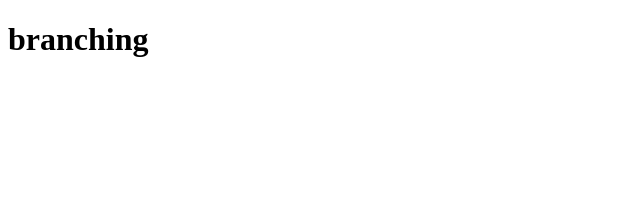
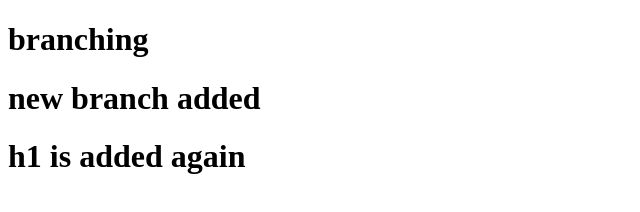
Before and after one commit to arzoomajeed0/arzoo123, a plain HTML site: page index.html in a window 1280 px wide. Shown: the whole page, without its empty margins (0-640 px from the left). Drawn offline with Linux system fonts and the light colour scheme.

Commit message:
h1 is added again

```diff
--- a/index.html
+++ b/index.html
@@ -7,6 +7,8 @@
 </head>
 <body>
     <h1>branching</h1>
+    <h1>new branch added</h1>
+    <h1>h1 is added again</h1>
 
 </body>
 </html>
```
